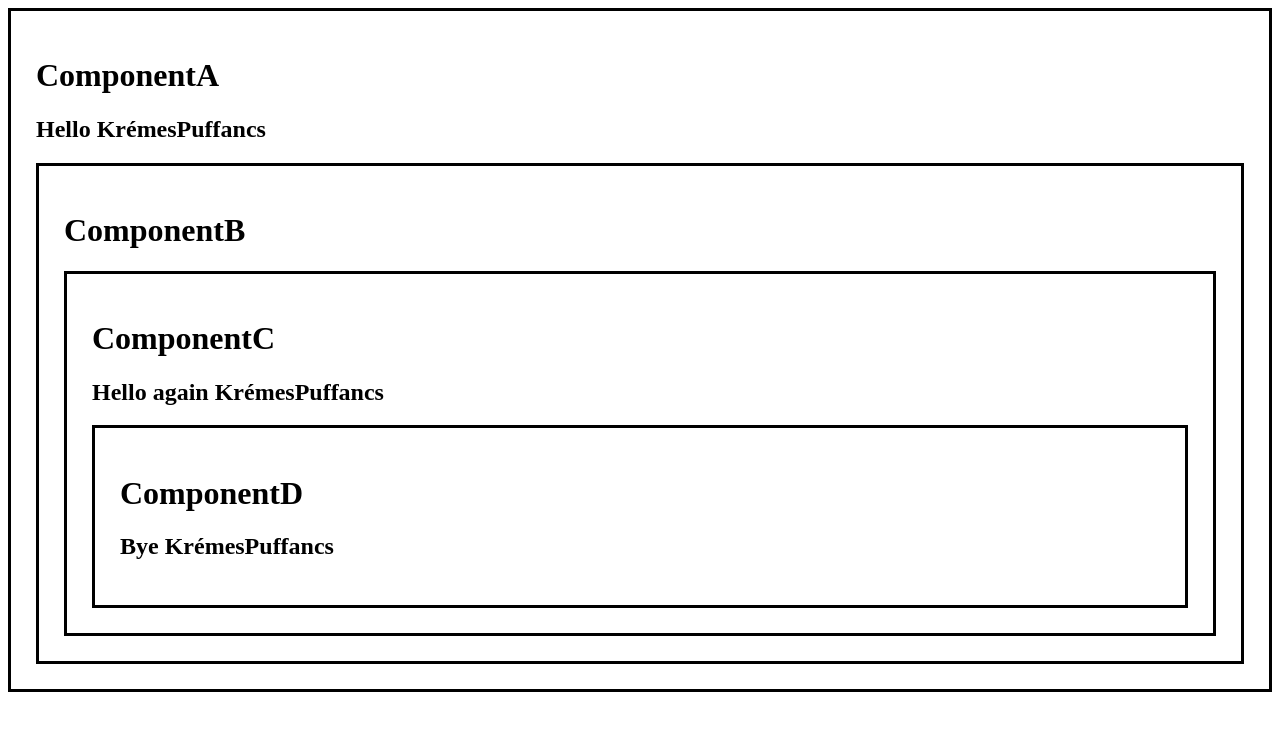
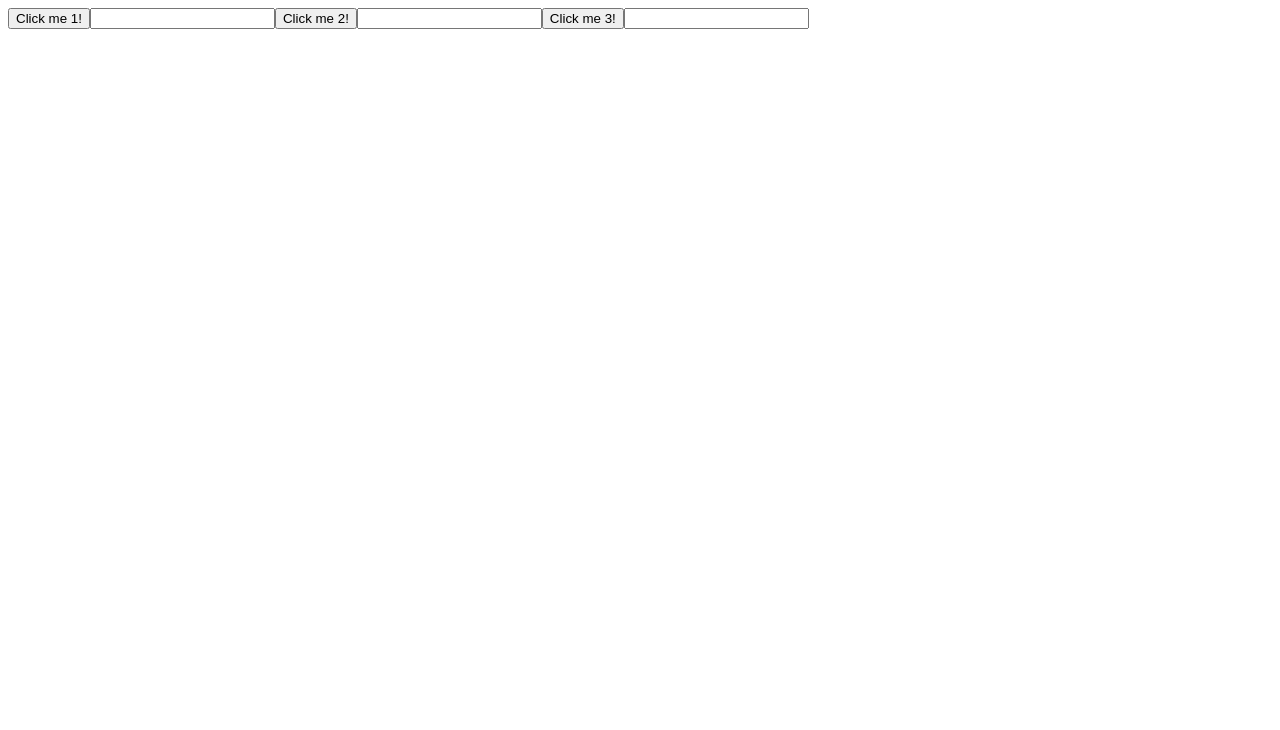
Before and after one commit to fulopzsolt1999/Mechwart-software_dev, a React (Vite) app in the folder Second and Third semester/Web-dev/React/Full course -2024-/my-react-app/: page / in a window 1280 px wide. Shown: the top 730 px of the page. Built offline with nearby package versions, Linux system fonts and the light colour scheme.

Commit message:
+ UseRef

```diff
--- /dev/null
+++ b/Second and Third semester/Web-dev/React/Full course -2024-/my-react-app/src/17 - UseRef/MyComponent.jsx
@@ -0,0 +1,41 @@
+import {useEffect, useRef} from "react";
+
+export default function MyComponent() {
+   const inputRef1 = useRef(null);
+   const inputRef2 = useRef(null);
+   const inputRef3 = useRef(null);
+
+   useEffect(() => {
+      console.log("Component Rendered");
+   });
+
+   function handleClick1() {
+      inputRef1.current.focus();
+      inputRef1.current.style.backgroundColor = "yellow";
+      inputRef2.current.style.backgroundColor = "";
+      inputRef3.current.style.backgroundColor = "";
+   }
+   function handleClick2() {
+      inputRef2.current.focus();
+      inputRef1.current.style.backgroundColor = "";
+      inputRef2.current.style.backgroundColor = "yellow";
+      inputRef3.current.style.backgroundColor = "";
+   }
+   function handleClick3() {
+      inputRef3.current.focus();
+      inputRef1.current.style.backgroundColor = "";
+      inputRef2.current.style.backgroundColor = "";
+      inputRef3.current.style.backgroundColor = "yellow";
+   }
+
+   return (
+      <div>
+         <button onClick={handleClick1}>Click me 1!</button>
+         <input ref={inputRef1} />
+         <button onClick={handleClick2}>Click me 2!</button>
+         <input ref={inputRef2} />
+         <button onClick={handleClick3}>Click me 3!</button>
+         <input ref={inputRef3} />
+      </div>
+   );
+}
--- a/Second and Third semester/Web-dev/React/Full course -2024-/my-react-app/src/App.jsx
+++ b/Second and Third semester/Web-dev/React/Full course -2024-/my-react-app/src/App.jsx
@@ -1,9 +1,9 @@
-import ComponentA from "./16 - UseContext/ComponentA.jsx";
+import MyComponent from "./17 - UseRef/MyComponent.jsx";
 
 function App() {
    return (
       <>
-         <ComponentA />
+         <MyComponent />
       </>
    );
 }
```
